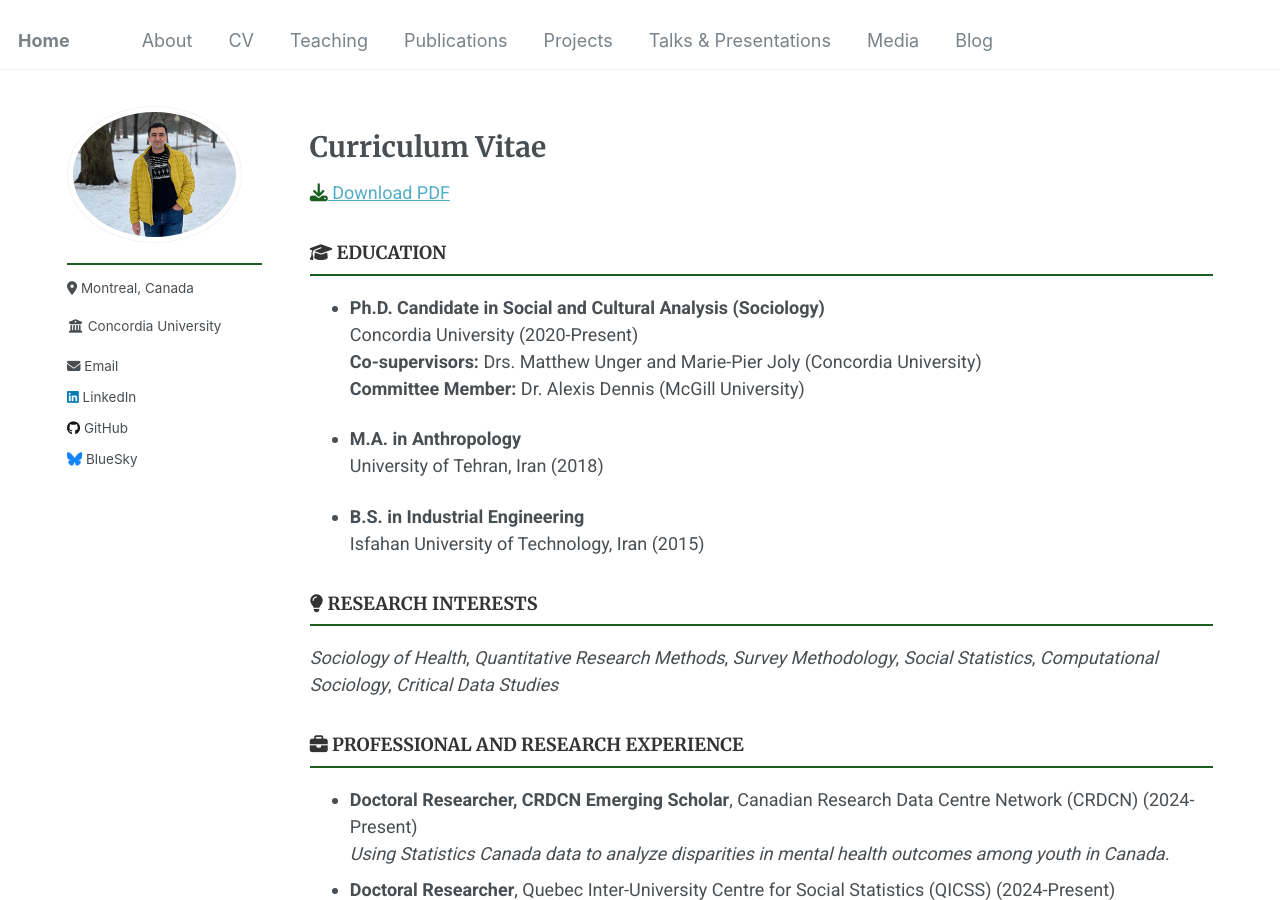
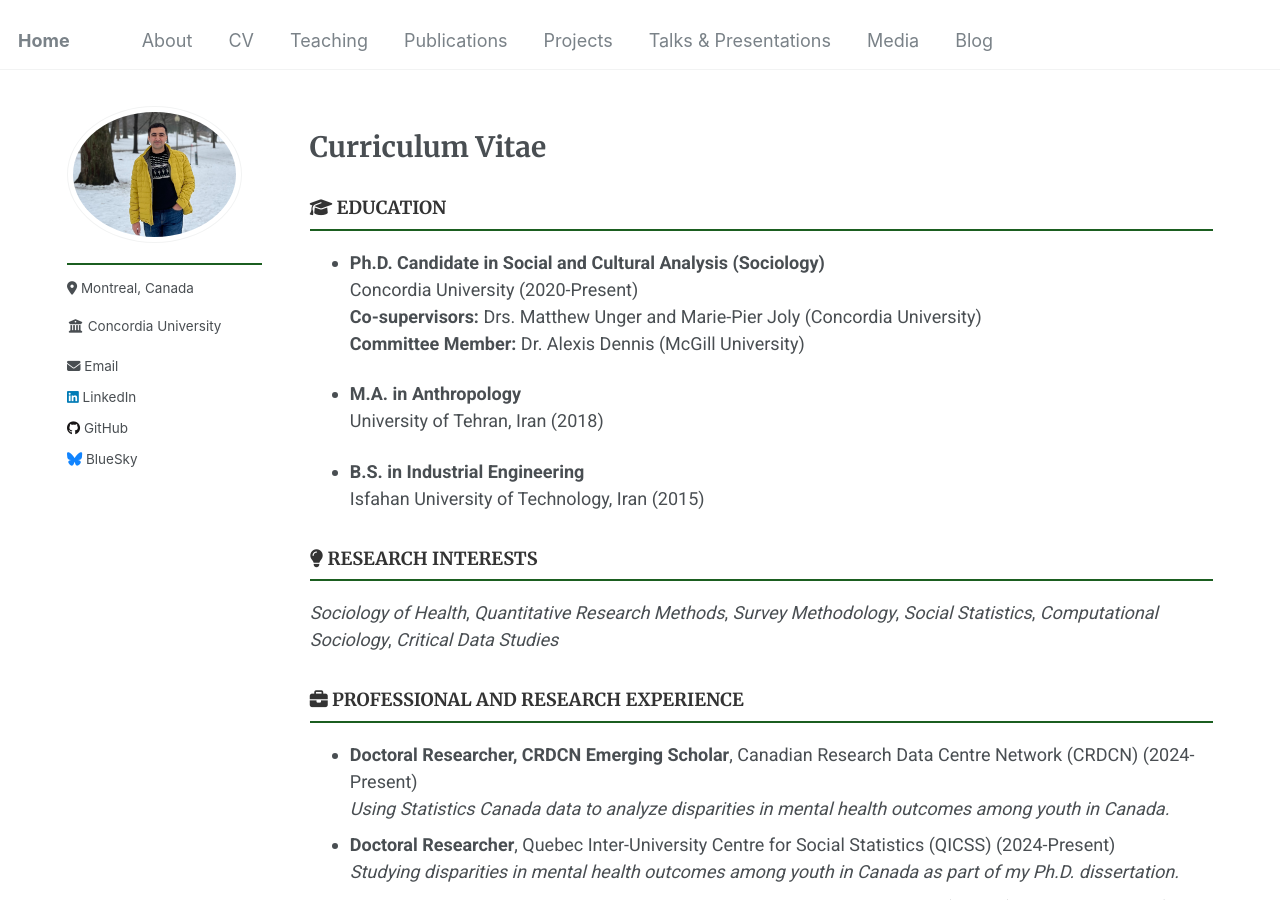
Before and after one commit to Mohsnmonji/mohsnmonji.github.io, a Jekyll site: the page built from _pages/Curriculum Vitae.md, in a window 1280 px wide and 900 px high. Built offline with Jekyll 4.4.1, drawn with Linux system fonts in a browser that asks for light colours.

Commit message:
Update Curriculum Vitae.md

```diff
--- a/_pages/Curriculum Vitae.md
+++ b/_pages/Curriculum Vitae.md
@@ -18,9 +18,7 @@ redirect_from:
   }
 </style>
 
-<a href="{{ '/_pages/MohsenMonji_CV.pdf' | relative_url }}" target="_blank">
-  <i class="fas fa-download" style="color: #1B5E20;"></i> Download PDF
-</a>
+
 
 
 ### <i class="fas fa-graduation-cap"></i> EDUCATION
```
